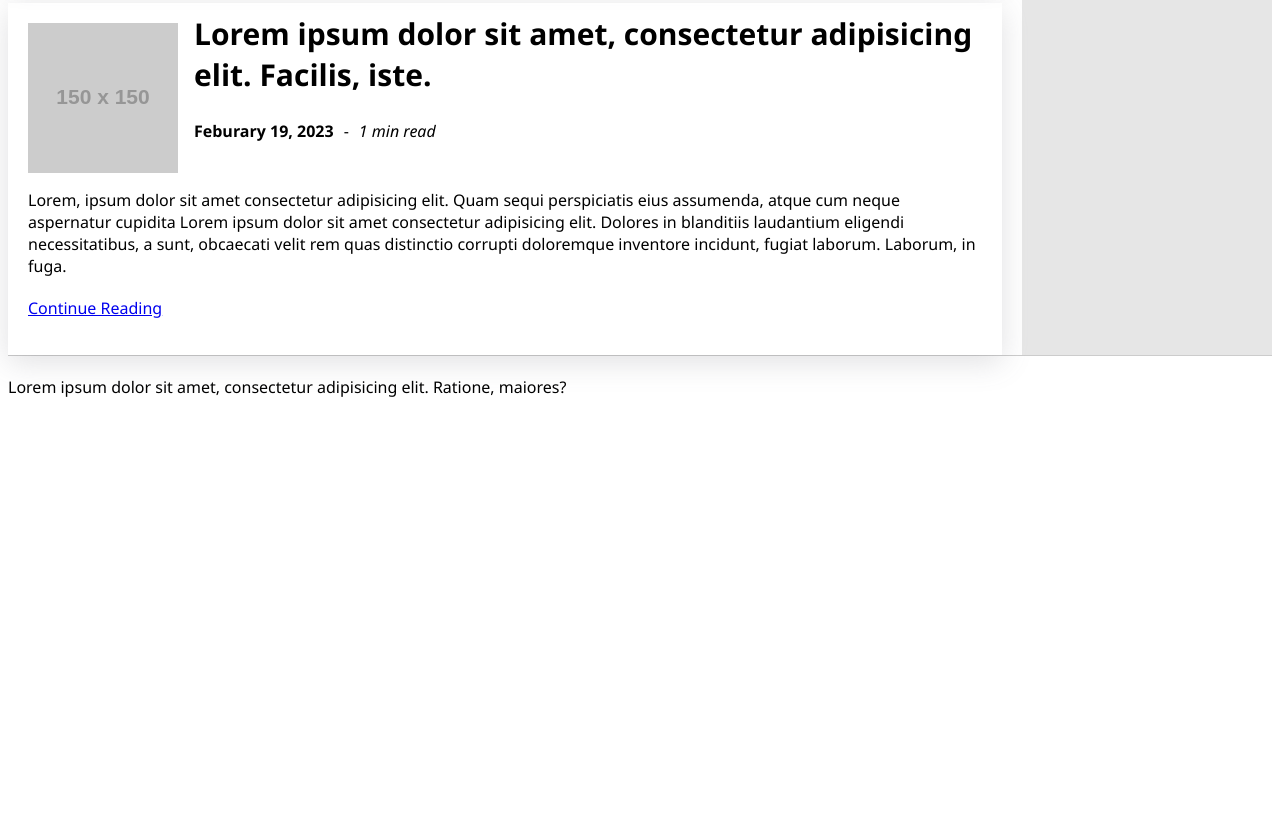
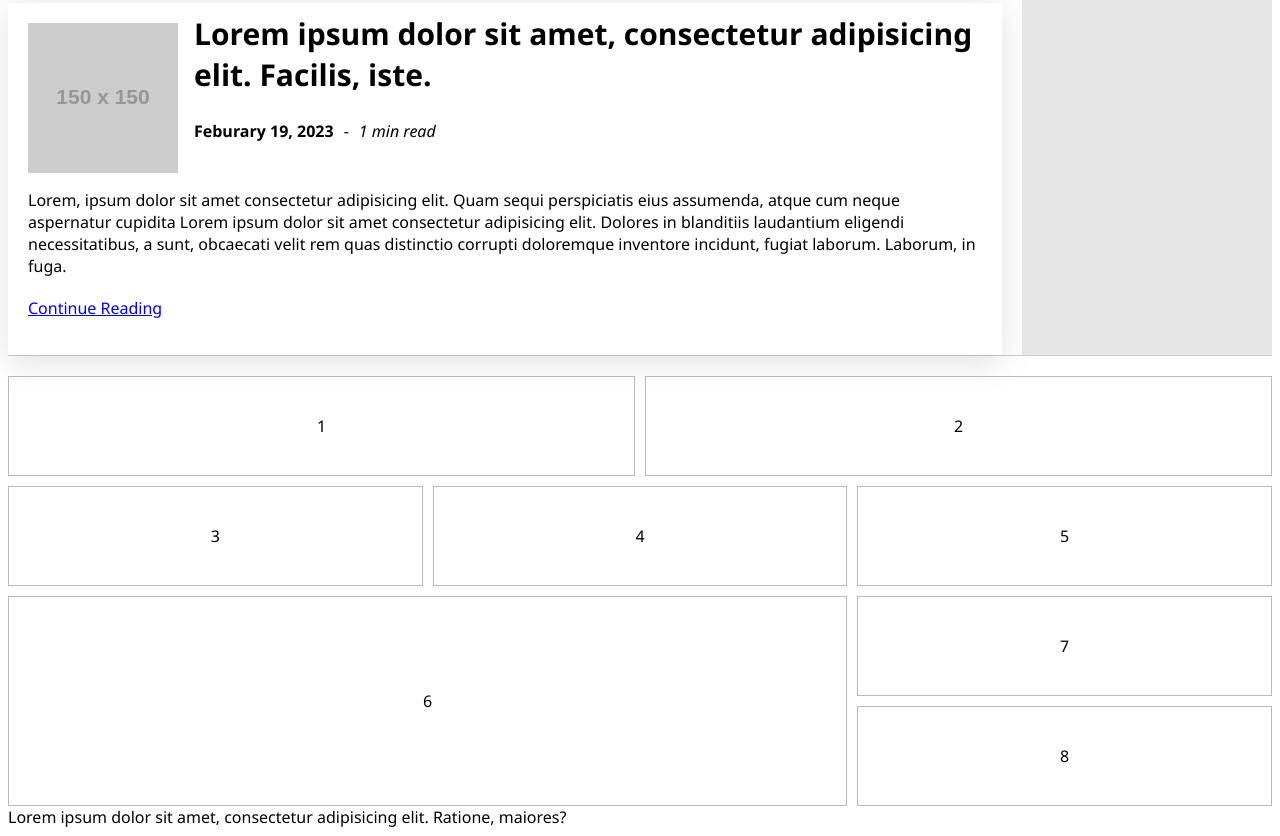
Before and after one commit to truongtom1993/Frontend-Web-Developer_css_webLayout_websiteComponents, a plain HTML site: page index.html in a window 1280 px wide. Shown: the part 1144-1980 px from the top of the page. Before the commit the page ends 1550 px from the top, so only its background shows below. Drawn offline with Linux system fonts and the light colour scheme; placeholder pictures from the web are drawn by us.

Commit message:
learn grid

```diff
--- a/index.html
+++ b/index.html
@@ -98,6 +98,17 @@
 			</div>
 		</section>
 
+		<section class="test">
+			<div class="box1">1</div>
+			<div class="box2">2</div>
+			<div class="box3">3</div>
+			<div class="box4">4</div>
+			<div class="box5">5</div>
+			<div class="box6">6</div>
+			<div class="box7">7</div>
+			<div class="box8">8</div>
+		</section>
+
 		<footer>Lorem ipsum dolor sit amet, consectetur adipisicing elit. Ratione, maiores?</footer>
 	</main>
 
--- a/styles/desktop.css
+++ b/styles/desktop.css
@@ -19,4 +19,5 @@
 		width: 100%;
 		height: auto;
 	}
+
 }
--- a/styles/mobile.css
+++ b/styles/mobile.css
@@ -147,3 +147,16 @@ header {
 footer {
 	margin-top: auto;
 }
+.test [class^='box'] {
+	border: 1px solid #b8b8b8;
+	display: flex;
+	justify-content: center;
+	align-items: center;
+}
+.test {
+	display: grid;
+	/* grid-template-columns: auto auto auto; */
+	grid-auto-rows: 100px;
+	grid-gap: 10px;
+	grid-template-areas: '.';
+}
--- a/styles/tablet.css
+++ b/styles/tablet.css
@@ -3,15 +3,15 @@
 		max-width: 1280px;
 	}
 	.header_right {
+		align-items: center;
 		display: flex;
-		align-items: center;
 	}
 	.main_homepage {
 		grid-template-columns: auto 250px;
 	}
 	.article_image {
+		height: auto;
 		width: auto;
-		height: auto;
 	}
 	.main_homepage_articles {
 		grid-template-columns: auto;
@@ -30,5 +30,44 @@
 		padding-left: 16px;
 	}
 	.article_homepage {
-		padding: 20px;}
+		padding: 20px;
+	}
+
+	.test {
+		display: grid;
+		/* grid-template-columns: auto auto auto; */
+		grid-auto-rows: 100px;
+		grid-gap: 10px;
+		grid-template-areas: 'box1 box1 box1 box2 box2 box2' 'box3 box3 box4 box4 box5 box5' 'box6 box6 box6 box6 box7 box7' 'box6 box6 box6 box6 box8 box8';
+	}
+	.test [class^='box'] {
+		border: 1px solid #b8b8b8;
+		display: flex;
+		justify-content: center;
+		align-items: center;
+	}
+	.box1 {
+		grid-area: box1;
+	}
+	.box2 {
+		grid-area: box2;
+	}
+	.box3 {
+		grid-area: box3;
+	}
+	.box4 {
+		grid-area: box4;
+	}
+	.box5 {
+		grid-area: box5;
+	}
+	.box6 {
+		grid-area: box6;
+	}
+	.box7 {
+		grid-area: box7;
+	}
+	.box8 {
+		grid-area: box8;
+	}
 }
```
